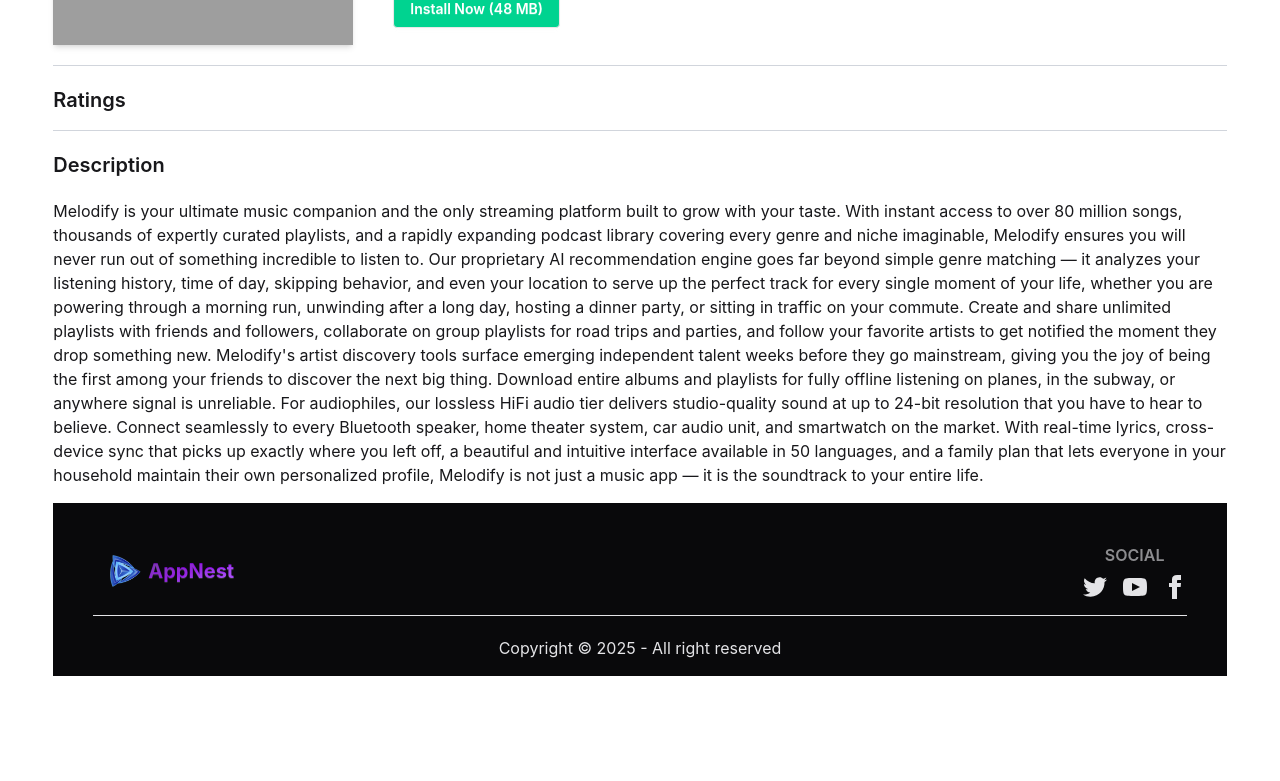
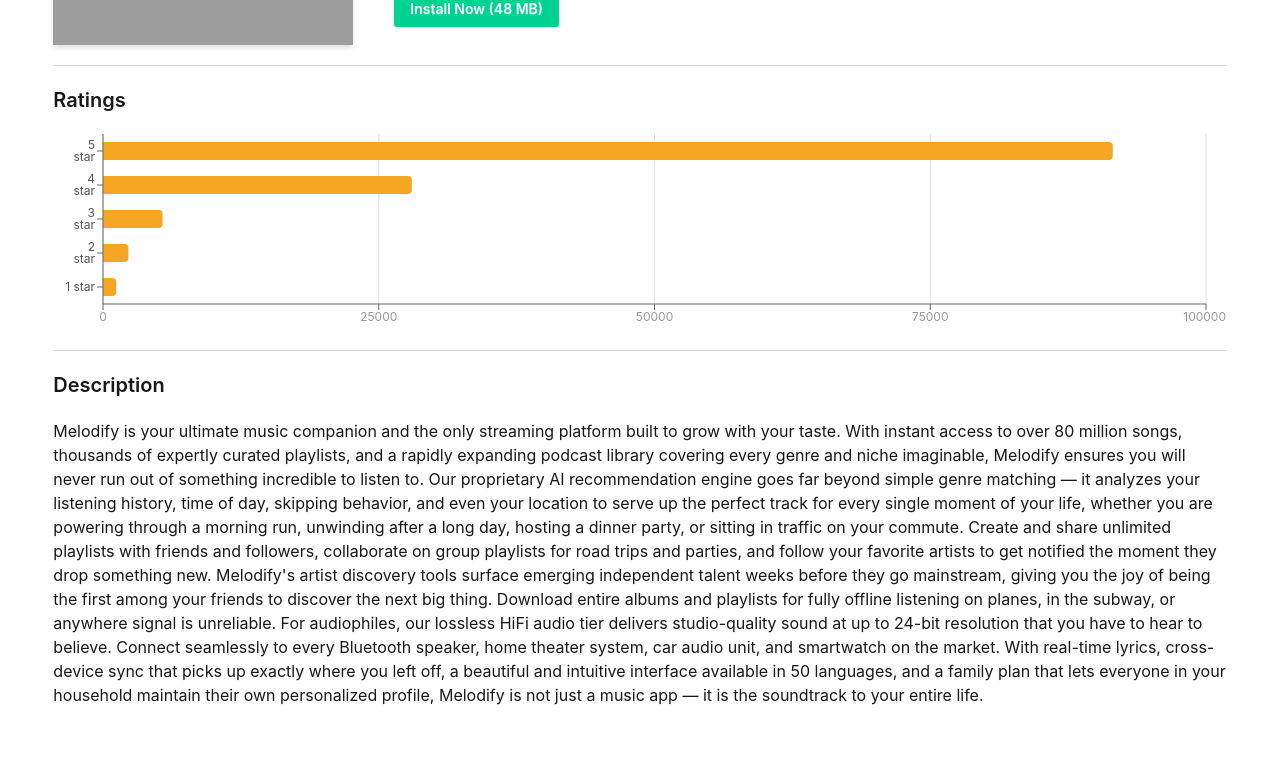
Before and after one commit to SBAhsan/App-Nest-A3, a React (Vite) app: page /appDetails/1 in a window 1280 px wide. Shown: the part 360-1141 px from the top of the page. Before the commit the page ends 1036 px from the top, so only its background shows below. Built offline with nearby package versions, Linux system fonts and the light colour scheme; grey boxes are pictures that could not be loaded.

Commit message:
added app ratings chart

```diff
--- a/src/components/Footer/Footer.jsx
+++ b/src/components/Footer/Footer.jsx
@@ -4,7 +4,7 @@
 
 const Footer = () => {
   return (
-    <footer className="bg-neutral text-neutral-content px-10 pt-10">
+    <footer className="bg-neutral text-neutral-content px-10 pt-10 mt-15">
       <div className="flex flex-col gap-10 items-center justify-center lg:flex-row lg:justify-between pb-4">
         <aside>
         <Link to={"/"} className="btn btn-ghost text-xl flex items-center">
@@ -54,7 +54,7 @@
         </div>
       </nav>
       </div>
-      <p className="text-center pt-5 pb-4 border-t-1">Copyright © 2025 - All right reserved</p>
+      <p className="text-center pt-5 pb-4 border-t-1 border-gray-400">Copyright © 2025 - All right reserved</p>
     </footer>
   );
 };
--- a/src/pages/AppDetails/AppDetails.jsx
+++ b/src/pages/AppDetails/AppDetails.jsx
@@ -4,6 +4,14 @@
 import starImg from "../../assets/star.png";
 import reviewImg from "../../assets/review.png";
 import { addToStoredDB } from "../../Utilities/addToDB";
+import {
+  BarChart,
+  Bar,
+  XAxis,
+  YAxis,
+  CartesianGrid,
+  ResponsiveContainer,
+} from "recharts";
 
 const AppDetails = () => {
   const { id } = useParams();
@@ -19,6 +27,7 @@
     reviews,
     ratingAvg,
     downloads,
+    ratings
   } = singleApp;
 
   const handleAppInstallation = (id) => {
@@ -65,7 +74,28 @@
         </div>
       </div>
       <div className="pt-5 pb-4 border-b-1 border-gray-300">
-        <h1 className="text-xl font-semibold">Ratings</h1>
+        <h1 className="text-xl font-semibold mb-5">Ratings</h1>
+        <ResponsiveContainer width="100%" height={200}>
+          <BarChart
+            data={[...ratings].reverse()}
+            layout="vertical"
+            margin={{ top: 0, right: 20, left: 10, bottom: 0 }}
+          >
+            <CartesianGrid horizontal={false} stroke="#e0e0e0" />
+            <XAxis
+              type="number"
+              tick={{ fontSize: 12, fill: "#999" }}
+              domain={[0, "auto"]}
+            />
+            <YAxis
+              type="category"
+              dataKey="name"
+              tick={{ fontSize: 12, fill: "#555" }}
+              width={40}
+            />
+            <Bar dataKey="count" fill="#f5a623" radius={[0, 4, 4, 0]} barSize={18} />
+          </BarChart>
+        </ResponsiveContainer>
       </div>
       <div className="pt-5 pb-4">
         <h1 className="text-xl font-semibold">Description</h1>
```
